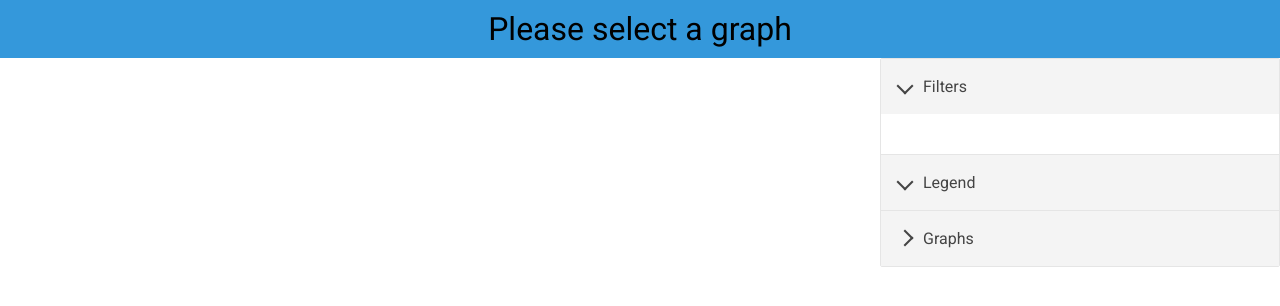
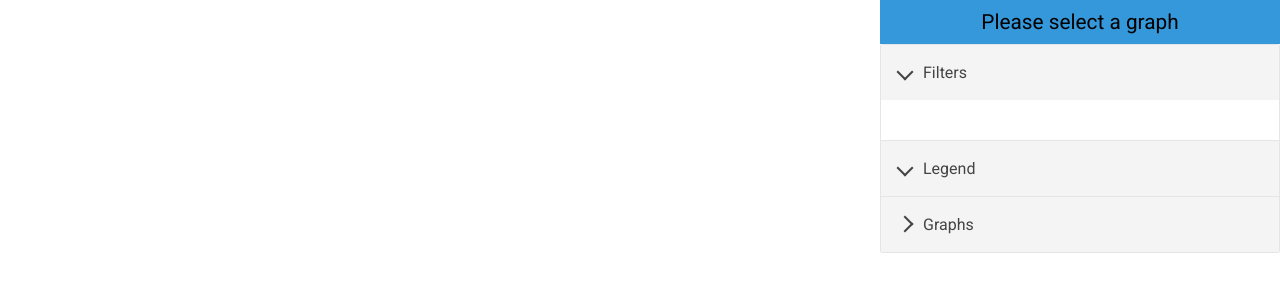
Before and after one commit to MrRikkert/ds-climate, a React (Create React App) app: page / in a window 1280 px wide. Shown: the top 306 px of the page. Built offline with nearby package versions, Linux system fonts and the light colour scheme.

Commit message:
removed title bar

```diff
--- a/src/modules/App/App.css
+++ b/src/modules/App/App.css
@@ -1,7 +1,7 @@
 .flex-container {
   display: flex;
   justify-content: space-evenly;
-  height: calc(100% - 58px);
+  height: 100%;
   width: 100%;
 }
 
@@ -17,10 +17,3 @@
   width: calc(100% - 400px);
   resize: horizontal;
 }
-
-.title-bar {
-  font-size: 2rem;
-  padding: 10px;
-  text-align: center;
-  background-color: #3498db;
-}
--- a/src/modules/App/App.js
+++ b/src/modules/App/App.js
@@ -60,7 +60,6 @@ class App extends Filter {
     return (
       <Router>
         <div>
-          <div className="title-bar">{this.state.title}</div>
           <div className="flex-container">
             <div className="content" id="content">
               {this.renderRoutes()}
@@ -77,7 +76,8 @@ class App extends Filter {
               animating={this.state.animating}
               toggleLog={this.toggleLog}
               toggleAnimations={this.toggleAnimations}
-              selectedFilters={this.state.selectedFilters} />
+              selectedFilters={this.state.selectedFilters}
+              title={this.state.title} />
           </div>
         </div>
       </Router>
--- a/src/modules/Sidebar/Sidebar.css
+++ b/src/modules/Sidebar/Sidebar.css
@@ -1,3 +1,10 @@
 .accordion .accordion__item .accordion__button {
-    max-width: calc(100% - 36px);
+  max-width: calc(100% - 36px);
 }
+
+.title {
+  font-size: 1.3rem;
+  padding: 10px;
+  text-align: center;
+  background-color: #3498db;
+}
--- a/src/modules/Sidebar/Sidebar.js
+++ b/src/modules/Sidebar/Sidebar.js
@@ -17,6 +17,7 @@ class SideBar extends Component {
   render() {
     return (
       <div className="sidenav">
+        <div className="title">{this.props.title}</div>
         <Accordion allowZeroExpanded allowMultipleExpanded preExpanded={["filters-list", "legend"]} >
           <FilterPanel {...this.props} />
           <LegendPanel {...this.props} />
```
Lines whose indentation alone changed are shown as unchanged.
